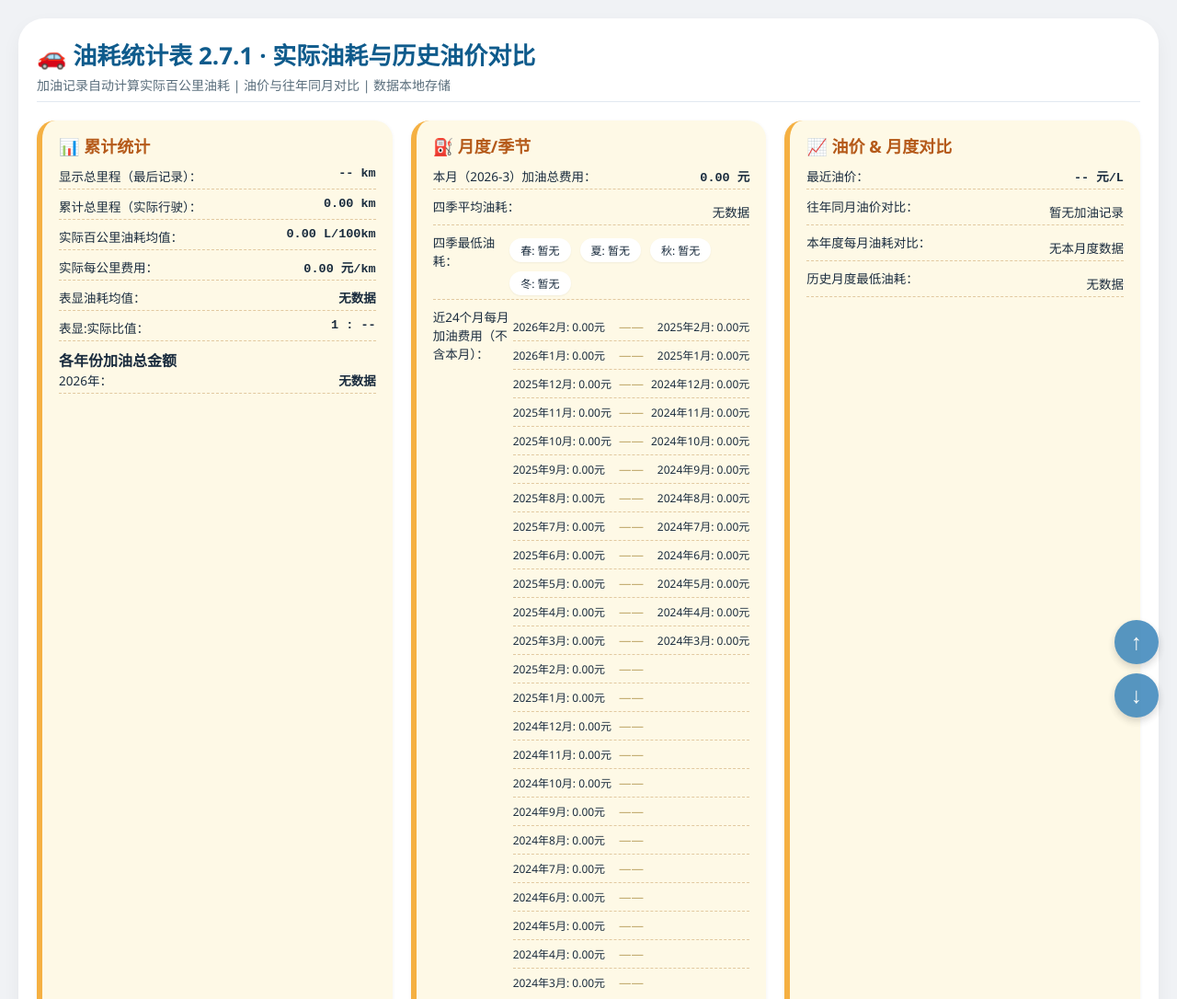
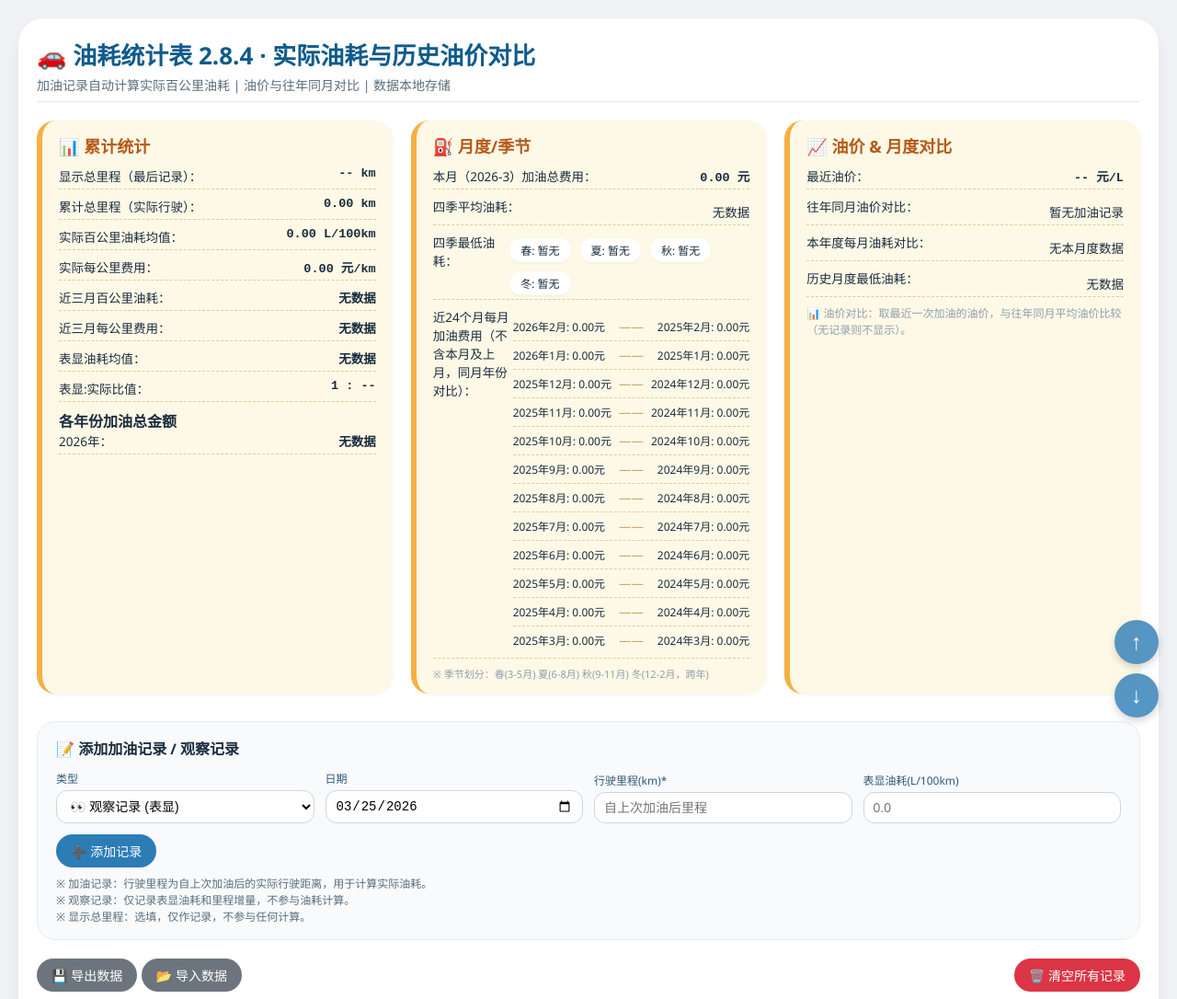
Before and after one commit to SunOnlineGood/MyCar, a plain HTML site: page index.html in a window 1280 px wide. Shown: the top 1086 px of the page at 92% size. Drawn offline with Linux system fonts and the light colour scheme.

Commit message:
Add files via upload
1. 新版本修复了近24个月的每月加油费用的列表显示问题；
2. 增加了近三个月的油耗数据统计 和 近三个月的每公里行驶油费。

```diff
--- a/index.html
+++ b/index.html
@@ -3,7 +3,7 @@
 <head>
     <meta charset="UTF-8">
     <meta name="viewport" content="width=device-width, initial-scale=1.0, user-scalable=yes">
-    <title>油耗统计表 2.7.1 | 实际油耗明细 + 历史油价对比</title>
+    <title>油耗统计表 2.8.4 | 实际油耗明细 + 历史油价对比</title>
     <style>
         * {
             box-sizing: border-box;
@@ -211,7 +211,6 @@
             .stats-grid { grid-template-columns: 1fr; }
             .float-btn { width: 40px; height: 40px; font-size: 20px; }
         }
-        /* 双列费用表格样式 */
         .cost-table {
             width: 100%;
             margin-top: 6px;
@@ -247,17 +246,23 @@
                 white-space: normal;
             }
         }
+        .fuel-notes {
+            font-size: 12px;
+            color: #6c7a89;
+            margin: 8px 0 12px 0;
+            padding: 4px 8px;
+            background: #f4f7fc;
+            border-radius: 12px;
+        }
     </style>
 </head>
 <body>
 <div class="container">
-    <h1>🚗 油耗统计表 2.7.1 · 实际油耗与历史油价对比</h1>
+    <h1>🚗 油耗统计表 2.8.4 · 实际油耗与历史油价对比</h1>
     <div class="sub">加油记录自动计算实际百公里油耗 | 油价与往年同月对比 | 数据本地存储</div>
 
-    <!-- 统计结果区域（放在表格前面） -->
     <div id="statsContainer" class="stats-grid"></div>
 
-    <!-- 悬浮按钮 -->
     <div class="float-buttons">
         <button class="float-btn" id="goTopBtn" title="回到顶部">↑</button>
         <button class="float-btn" id="goBottomBtn" title="到底部">↓</button>
@@ -287,7 +292,6 @@
         <div style="font-size:12px; color:#5a6e7c; margin-top:8px;">※ 加油记录：行驶里程为自上次加油后的实际行驶距离，用于计算实际油耗。<br>※ 观察记录：仅记录表显油耗和里程增量，不参与油耗计算。<br>※ 显示总里程：选填，仅作记录，不参与任何计算。</div>
     </div>
 
-    <!-- 数据操作栏 -->
     <div class="action-bar">
         <div>
             <button id="exportBtn" class="btn-secondary">💾 导出数据</button>
@@ -300,17 +304,14 @@
     <!-- 加油记录表格 -->
     <div class="record-table">
         <div style="font-weight:600; margin-bottom:8px;">⛽ 加油记录</div>
+        <div class="fuel-notes">
+            💡 实际油耗 = 加油升数 ÷ 行驶里程 × 100。每条加油记录独立计算。<br>
+            🔄 显示总里程仅用于参考，不影响任何统计计算。
+        </div>
         <table id="fuelTable">
             <thead>
                 <tr>
-                    <th>日期</th>
-                    <th>加油升数(L)</th>
-                    <th>金额(元)</th>
-                    <th>行驶里程(km)</th>
-                    <th>显示总里程(km)</th>
-                    <th>表显油耗</th>
-                    <th>实际油耗(L/100km)</th>
-                    <th>操作</th>
+                    <th>日期</th><th>加油升数(L)</th><th>金额(元)</th><th>行驶里程(km)</th><th>显示总里程(km)</th><th>表显油耗</th><th>实际油耗(L/100km)</th><th>操作</th>
                 </tr>
             </thead>
             <tbody id="fuelTbody"></tbody>
@@ -323,10 +324,7 @@
         <table id="obsTable">
             <thead>
                 <tr>
-                    <th>日期</th>
-                    <th>行驶里程增量(km)</th>
-                    <th>表显油耗(L/100km)</th>
-                    <th>操作</th>
+                    <th>日期</th><th>行驶里程增量(km)</th><th>表显油耗(L/100km)</th><th>操作</th>
                 </tr>
             </thead>
             <tbody id="obsTbody"></tbody>
@@ -334,9 +332,7 @@
     </div>
 
     <div class="footer-note">
-        💡 实际油耗 = 加油升数 ÷ 行驶里程 × 100。每条加油记录独立计算。<br>
-        📊 油价对比：取最近一次加油的油价，与往年同月平均油价比较（无记录则不显示）。<br>
-        🔄 显示总里程仅用于参考，不影响任何统计计算。
+        数据本地存储，导出备份，导入恢复。隐私保护已启用 robots.txt 阻止搜索引擎抓取。
     </div>
 </div>
 
@@ -378,7 +374,7 @@
         }
     }
     recordType.addEventListener('change', toggleFormFields);
-    toggleFormFields();  // 初始根据默认值（观察记录）隐藏加油字段
+    toggleFormFields();
 
     function setDefaultDate() {
         if (!recDate.value) recDate.value = new Date().toISOString().slice(0,10);
@@ -473,9 +469,8 @@
 
     function clearForm() {
         setDefaultDate();
-        // 添加记录后默认回到观察记录
         recordType.value = 'observe';
-        toggleFormFields(); // 立即隐藏加油字段
+        toggleFormFields();
         fuelLiters.value = '';
         fuelCost.value = '';
         distance.value = '';
@@ -518,12 +513,10 @@
         }
     }
 
-    // 获取所有有效的加油记录（用于统计）
     function getValidFuelRecords() {
         return records.filter(r => r.type === 'fuel' && r.distance > 0 && r.liters > 0);
     }
 
-    // 获取所有表显记录（包括加油记录和观察记录）
     function getAllDisplayFuel() {
         const values = [];
         for (let r of records) {
@@ -534,7 +527,6 @@
         return values;
     }
 
-    // 辅助：获取季节和跨年冬季的年份标识
     function getSeasonAndYear(dateStr) {
         const d = new Date(dateStr);
         let year = d.getFullYear();
@@ -543,12 +535,11 @@
         if (month >= 3 && month <= 5) season = '春';
         else if (month >= 6 && month <= 8) season = '夏';
         else if (month >= 9 && month <= 11) season = '秋';
-        else if (month === 12) { season = '冬'; year = year; } // 12月归属当年冬季
-        else if (month === 1 || month === 2) { season = '冬'; year = year - 1; } // 1、2月归入前一年冬季
+        else if (month === 12) { season = '冬'; year = year; }
+        else if (month === 1 || month === 2) { season = '冬'; year = year - 1; }
         return { season, year };
     }
 
-    // 渲染表格
     function renderTables() {
         const fuelRecords = records.filter(r => r.type === 'fuel').sort((a,b)=>new Date(a.date)-new Date(b.date));
         const observeRecords = records.filter(r => r.type === 'observe').sort((a,b)=>new Date(a.date)-new Date(b.date));
@@ -588,11 +579,60 @@
         }
     }
 
+    // 生成近24个月费用展示（12行，每行两列，同月年份对比，从curMonth-2开始，不含本月及上月）
+    function buildMonthlyCostGrid() {
+        const fuelRecords = records.filter(r => r.type === 'fuel');
+        const monthlyCostMap = new Map();
+        for (let rec of fuelRecords) {
+            const d = new Date(rec.date);
+            const year = d.getFullYear();
+            const month = d.getMonth() + 1;
+            const key = `${year}-${month}`;
+            if (!monthlyCostMap.has(key)) monthlyCostMap.set(key, { year, month, cost: 0 });
+            monthlyCostMap.get(key).cost += rec.cost;
+        }
+
+        const now = new Date();
+        const curYear = now.getFullYear();
+        const curMonth = now.getMonth() + 1;
+
+        // 获取当前月之前的24个月（不含本月及上月），从curMonth-2开始往前推24个月
+        const monthsList = [];
+        for (let i = 2; i <= 25; i++) {
+            const targetDate = new Date(curYear, curMonth - i, 1);
+            const year = targetDate.getFullYear();
+            const month = targetDate.getMonth() + 1;
+            const key = `${year}-${month}`;
+            const cost = monthlyCostMap.has(key) ? monthlyCostMap.get(key).cost : 0;
+            monthsList.push({ year, month, cost });
+        }
+
+        // 将24个月分成两组：前12个月（最近12个月）和后12个月（更早12个月）
+        const recent12 = monthsList.slice(0, 12);
+        const earlier12 = monthsList.slice(12, 24);
+
+        let html = '<div class="cost-table">';
+        for (let i = 0; i < 12; i++) {
+            const left = recent12[i];
+            const right = earlier12[i];
+            const leftText = `${left.year}年${left.month}月: ${left.cost.toFixed(2)}元`;
+            const rightText = right ? `${right.year}年${right.month}月: ${right.cost.toFixed(2)}元` : '暂无数据';
+            html += `
+                <div class="cost-row">
+                    <div class="cost-left">${leftText}</div>
+                    <div class="cost-divider">——</div>
+                    <div class="cost-right">${rightText}</div>
+                </div>
+            `;
+        }
+        html += '</div>';
+        return html;
+    }
+
     function renderStats() {
         const validFuel = getValidFuelRecords();
         const displayList = getAllDisplayFuel();
 
-        // 累计实际油耗和费用（直接累加，避免遗漏）
         let totalLiters = 0, totalDistance = 0, totalCost = 0;
         for (let rec of validFuel) {
             totalLiters += rec.liters;
@@ -602,16 +642,26 @@
         const avgActual = totalDistance > 0 ? (totalLiters / totalDistance) * 100 : 0;
         const avgCostPerKm = totalDistance > 0 ? totalCost / totalDistance : 0;
 
-        // 表显均值
+        // 近三月统计
+        const now = new Date();
+        const threeMonthsAgo = new Date(now.getFullYear(), now.getMonth() - 2, 1);
+        const recentRecords = validFuel.filter(rec => new Date(rec.date) >= threeMonthsAgo);
+        let recentLiters = 0, recentDistance = 0, recentCost = 0;
+        for (let rec of recentRecords) {
+            recentLiters += rec.liters;
+            recentDistance += rec.distance;
+            recentCost += rec.cost;
+        }
+        const recentAvgFuel = recentDistance > 0 ? (recentLiters / recentDistance) * 100 : null;
+        const recentAvgCostPerKm = recentDistance > 0 ? recentCost / recentDistance : null;
+
         const avgDisplay = displayList.length ? (displayList.reduce((a,b)=>a+b,0)/displayList.length) : null;
 
-        // 总累计里程（基于实际行驶里程累加）
         let totalOdometer = 0;
         for (let rec of validFuel) {
             totalOdometer += rec.distance;
         }
 
-        // 最后一条加油记录的显示总里程
         const fuelRecords = records.filter(r=>r.type==='fuel').sort((a,b)=>new Date(a.date)-new Date(b.date));
         let lastDisplayOdo = null;
         if (fuelRecords.length) {
@@ -619,8 +669,6 @@
             if (last.odoKm !== null && last.odoKm !== undefined) lastDisplayOdo = last.odoKm;
         }
 
-        // 本月加油费用
-        const now = new Date();
         const curYear = now.getFullYear();
         const curMonth = now.getMonth()+1;
         const monthCost = fuelRecords.filter(r => {
@@ -628,14 +676,11 @@
             return d.getFullYear() === curYear && d.getMonth()+1 === curMonth;
         }).reduce((s,r)=>s+r.cost,0);
 
-        // 季节平均油耗（基于所有加油记录的实际油耗，跨年）
         const seasonMap = { 春: [], 夏: [], 秋: [], 冬: [] };
         for (let rec of validFuel) {
             const { season } = getSeasonAndYear(rec.date);
             const actual = (rec.liters / rec.distance) * 100;
-            if (season) {
-                seasonMap[season].push(actual);
-            }
+            if (season) seasonMap[season].push(actual);
         }
         let seasonAvgHtml = '';
         for (let [season, arr] of Object.entries(seasonMap)) {
@@ -646,7 +691,6 @@
         }
         if (!seasonAvgHtml) seasonAvgHtml = '无数据';
 
-        // 季节最低（按年份季节平均）
         const seasonYearAvg = new Map();
         for (let rec of validFuel) {
             const { season, year } = getSeasonAndYear(rec.date);
@@ -679,16 +723,13 @@
         for (let [season, obj] of Object.entries(seasonMinMap)) {
             if (obj) {
                 let displayYear = obj.year;
-                if (season === '冬') {
-                    displayYear = `${obj.year}-${obj.year+1}`;
-                }
+                if (season === '冬') displayYear = `${obj.year}-${obj.year+1}`;
                 seasonMinHtml += `<span class="season-badge">${displayYear} ${season}: ${obj.avg.toFixed(2)} L</span>`;
             } else {
                 seasonMinHtml += `<span class="season-badge">${season}: 暂无</span>`;
             }
         }
 
-        // 油价对比
         let oilCompareHtml = '';
         if (fuelRecords.length) {
             const last = fuelRecords[fuelRecords.length-1];
@@ -727,8 +768,7 @@
             oilCompareHtml = '<span>暂无加油记录</span>';
         }
 
-        // 月度油耗对比（按月平均）
-        const monthlyAvgMap = new Map(); // key: year-month
+        const monthlyAvgMap = new Map();
         for (let rec of validFuel) {
             const d = new Date(rec.date);
             const year = d.getFullYear();
@@ -765,7 +805,6 @@
         }
         if (!monthCompareHtml) monthCompareHtml = '无本月度数据';
 
-        // 历史月度最低油耗（按月平均）
         const monthlyMinMap = new Map();
         for (let m of monthlyAverages) {
             const month = m.month;
@@ -779,70 +818,9 @@
         }
         if (!monthlyMinHtml) monthlyMinHtml = '无数据';
 
-        // ---------- 近24个月加油费用（不含当月）----------
-        // 按年份+月份分组加油金额
-        const monthlyCostMap = new Map(); // key: year-month
-        for (let rec of fuelRecords) {
-            const d = new Date(rec.date);
-            const year = d.getFullYear();
-            const month = d.getMonth()+1;
-            const key = `${year}-${month}`;
-            if (!monthlyCostMap.has(key)) {
-                monthlyCostMap.set(key, { year, month, cost: 0 });
-            }
-            monthlyCostMap.get(key).cost += rec.cost;
-        }
+        const monthlyCostHtml = buildMonthlyCostGrid();
 
-        // 生成过去24个月（从当前月的上一个月开始，倒序）
-        const last24Months = [];
-        const currentDate = new Date();
-        for (let i = 1; i <= 24; i++) {
-            const d = new Date(currentDate.getFullYear(), currentDate.getMonth() - i, 1);
-            const year = d.getFullYear();
-            const month = d.getMonth() + 1;
-            const key = `${year}-${month}`;
-            const cost = monthlyCostMap.has(key) ? monthlyCostMap.get(key).cost : 0;
-            last24Months.push({ year, month, cost });
-        }
-        // 去重并配对
-        const uniqueMap = new Map();
-        for (let item of last24Months) {
-            const key = `${item.year}-${item.month}`;
-            uniqueMap.set(key, item);
-        }
-        const uniqueMonths = Array.from(uniqueMap.values());
-        uniqueMonths.sort((a,b) => (b.year - a.year) || (b.month - a.month)); // 降序年份和月份
-        const paired = [];
-        for (let current of uniqueMonths) {
-            const lastYearKey = `${current.year-1}-${current.month}`;
-            const lastYearMonth = uniqueMap.get(lastYearKey);
-            if (lastYearMonth) {
-                if (current.year > lastYearMonth.year) {
-                    paired.push({ thisYear: current, lastYear: lastYearMonth });
-                }
-            } else {
-                paired.push({ thisYear: current, lastYear: null });
-            }
-        }
-        paired.sort((a,b) => (b.thisYear.year - a.thisYear.year) || (b.thisYear.month - a.thisYear.month));
-        let monthlyCostHtml = '<div class="cost-table">';
-        for (let pair of paired) {
-            const thisYear = pair.thisYear;
-            const lastYear = pair.lastYear;
-            const leftText = `${thisYear.year}年${thisYear.month}月: ${thisYear.cost.toFixed(2)}元`;
-            const rightText = lastYear ? `${lastYear.year}年${lastYear.month}月: ${lastYear.cost.toFixed(2)}元` : '';
-            monthlyCostHtml += `
-                <div class="cost-row">
-                    <div class="cost-left">${leftText}</div>
-                    <div class="cost-divider">——</div>
-                    <div class="cost-right">${rightText}</div>
-                </div>
-            `;
-        }
-        monthlyCostHtml += '</div>';
-
-        // ---------- 各年份加油总金额 ----------
-        const yearCostMap = new Map(); // year -> total cost
+        const yearCostMap = new Map();
         for (let rec of fuelRecords) {
             const year = new Date(rec.date).getFullYear();
             if (!yearCostMap.has(year)) yearCostMap.set(year, 0);
@@ -850,9 +828,7 @@
         }
         let minYear = fuelRecords.length ? Math.min(...Array.from(yearCostMap.keys())) : curYear;
         let years = [];
-        for (let y = curYear; y >= minYear; y--) {
-            years.push(y);
-        }
+        for (let y = curYear; y >= minYear; y--) years.push(y);
         let yearCostHtml = '';
         for (let y of years) {
             const cost = yearCostMap.get(y);
@@ -864,7 +840,6 @@
         const lastFuel = fuelRecords.length ? fuelRecords[fuelRecords.length-1] : null;
         const lastPrice = lastFuel ? (lastFuel.cost / lastFuel.liters).toFixed(2) : '--';
 
-        // 比值修正：1 : (实际均值 / 表显均值)
         let ratioValue = '--';
         if (avgDisplay && avgDisplay > 0 && avgActual > 0) {
             ratioValue = (avgActual / avgDisplay).toFixed(2);
@@ -876,6 +851,8 @@
                 <div class="stat-item"><span class="stat-label">累计总里程（实际行驶）：</span><span class="stat-value">${totalOdometer.toFixed(2)} km</span></div>
                 <div class="stat-item"><span class="stat-label">实际百公里油耗均值：</span><span class="stat-value">${avgActual.toFixed(2)} L/100km</span></div>
                 <div class="stat-item"><span class="stat-label">实际每公里费用：</span><span class="stat-value">${avgCostPerKm.toFixed(2)} 元/km</span></div>
+                <div class="stat-item"><span class="stat-label">近三月百公里油耗：</span><span class="stat-value">${recentAvgFuel !== null ? recentAvgFuel.toFixed(2) + ' L/100km' : '无数据'}</span></div>
+                <div class="stat-item"><span class="stat-label">近三月每公里费用：</span><span class="stat-value">${recentAvgCostPerKm !== null ? recentAvgCostPerKm.toFixed(2) + ' 元/km' : '无数据'}</span></div>
                 <div class="stat-item"><span class="stat-label">表显油耗均值：</span><span class="stat-value">${avgDisplay? avgDisplay.toFixed(2)+' L/100km' : '无数据'}</span></div>
                 <div class="stat-item"><span class="stat-label">表显:实际比值：</span><span class="stat-value">1 : ${ratioValue}</span></div>
                 <div style="margin-top:8px;"><strong>各年份加油总金额</strong></div>
@@ -885,7 +862,7 @@
                 <div class="stat-item"><span class="stat-label">本月（${curYear}-${curMonth}）加油总费用：</span><span class="stat-value">${monthCost.toFixed(2)} 元</span></div>
                 <div class="stat-item"><span class="stat-label">四季平均油耗：</span><div class="season-row">${seasonAvgHtml}</div></div>
                 <div class="stat-item"><span class="stat-label">四季最低油耗：</span><div class="season-row">${seasonMinHtml}</div></div>
-                <div class="stat-item"><span class="stat-label">近24个月每月加油费用（不含本月）：</span>${monthlyCostHtml}</div>
+                <div class="stat-item"><span class="stat-label">近24个月每月加油费用（不含本月及上月，同月年份对比）：</span>${monthlyCostHtml}</div>
                 <div style="font-size:11px; color:#8e9eae; margin-top:6px;">※ 季节划分：春(3-5月) 夏(6-8月) 秋(9-11月) 冬(12-2月，跨年)</div>
             </div>
             <div class="stat-card"><h3>📈 油价 & 月度对比</h3>
@@ -893,6 +870,7 @@
                 <div class="stat-item"><span class="stat-label">往年同月油价对比：</span><div class="season-row">${oilCompareHtml}</div></div>
                 <div class="stat-item"><span class="stat-label">本年度每月油耗对比：</span><div class="season-row">${monthCompareHtml}</div></div>
                 <div class="stat-item"><span class="stat-label">历史月度最低油耗：</span><div class="season-row">${monthlyMinHtml}</div></div>
+                <div style="font-size:12px; color:#8e9eae; margin-top:8px;">📊 油价对比：取最近一次加油的油价，与往年同月平均油价比较（无记录则不显示）。</div>
             </div>
         `;
     }
```
